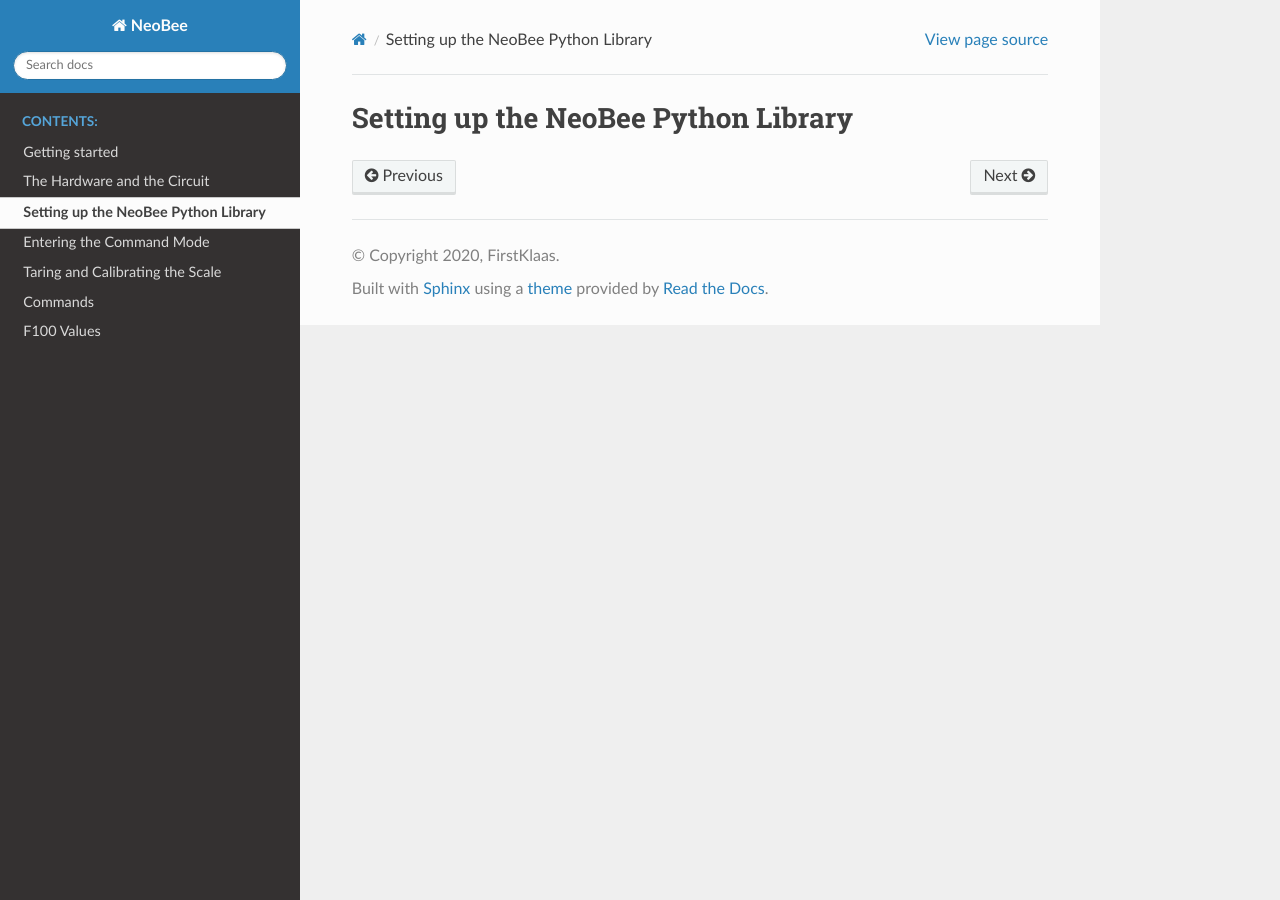
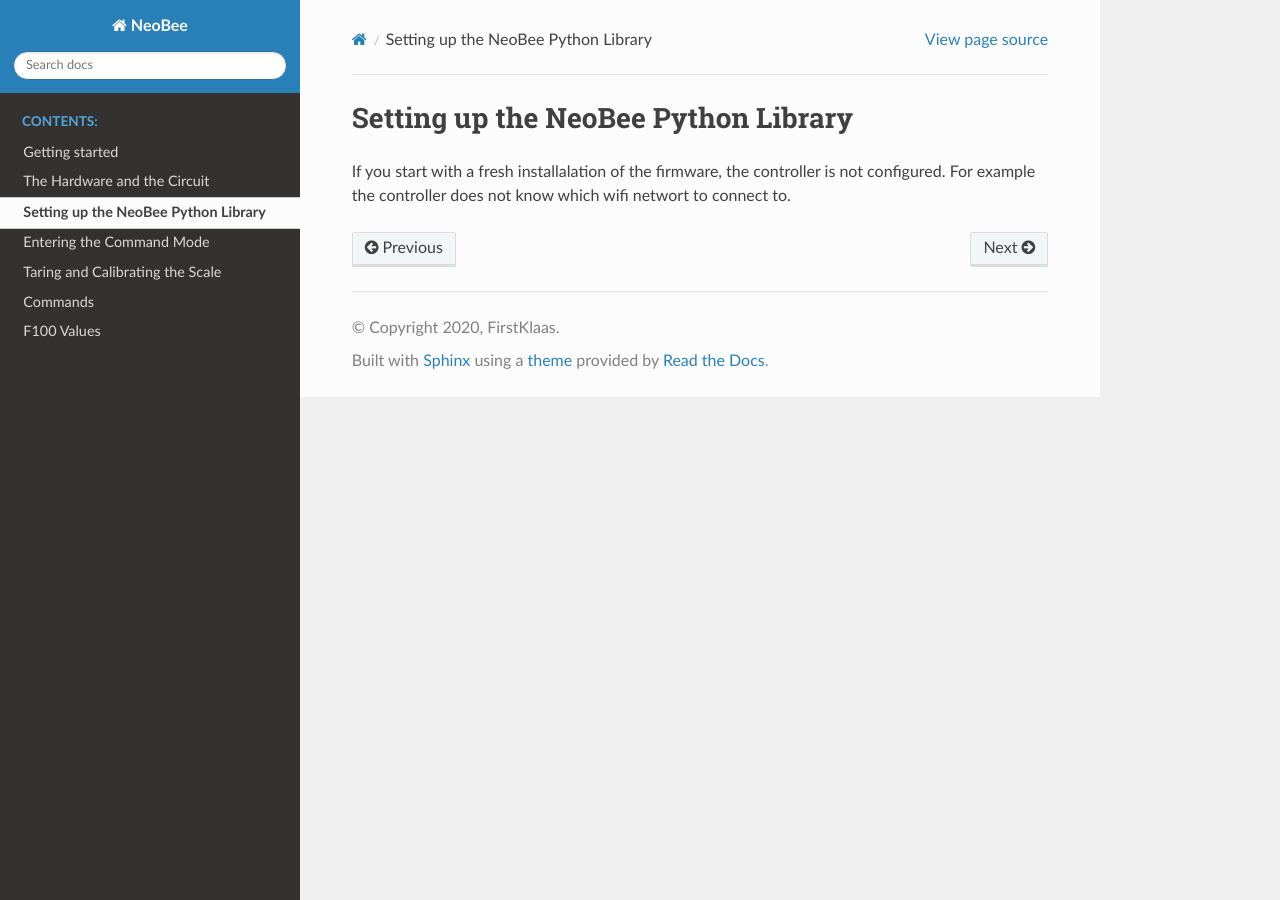
Before and after one commit to FirstKlaas/neobee, a Sphinx documentation site: the page built from documentation/source/python_environment.rst, in a window 1280 px wide. Built offline with Sphinx 7.4.7 and the Read the Docs theme 2.0.0, drawn with Linux system fonts in a browser that asks for light colours.

Commit message:
Added a litte bit of text to the documentation.

```diff
--- a/documentation/source/python_environment.rst
+++ b/documentation/source/python_environment.rst
@@ -2,3 +2,6 @@
 
 Setting up the NeoBee Python Library
 ====================================
+
+If you start with a fresh installalation of the firmware, the controller is not configured.
+For example the controller does not know which wifi networt to connect to.
```
